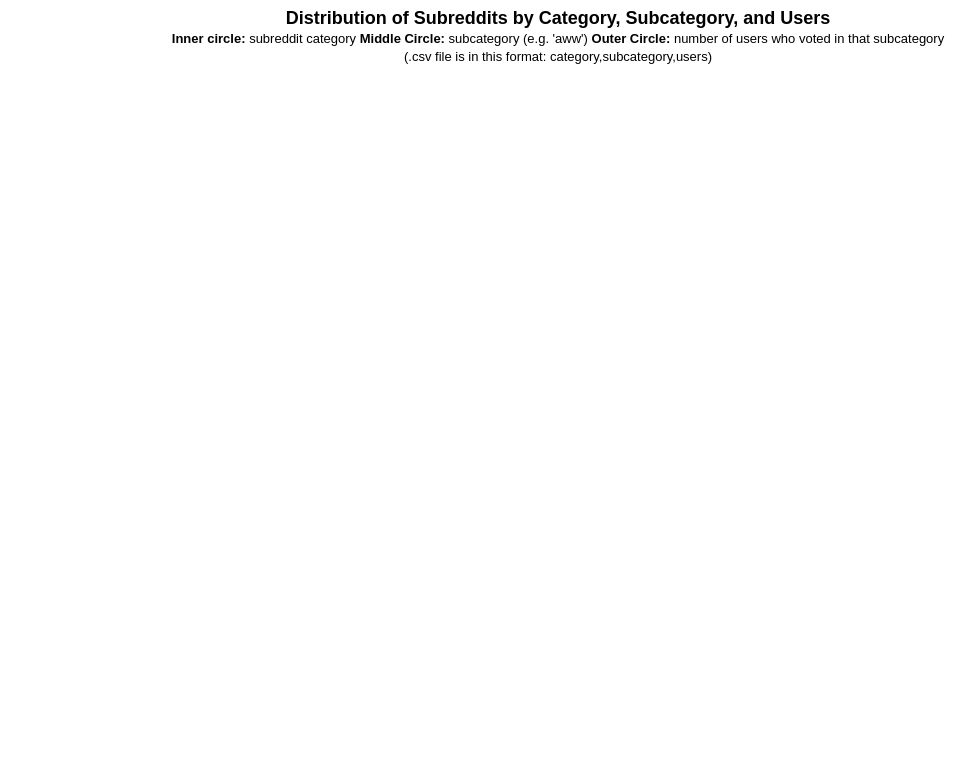
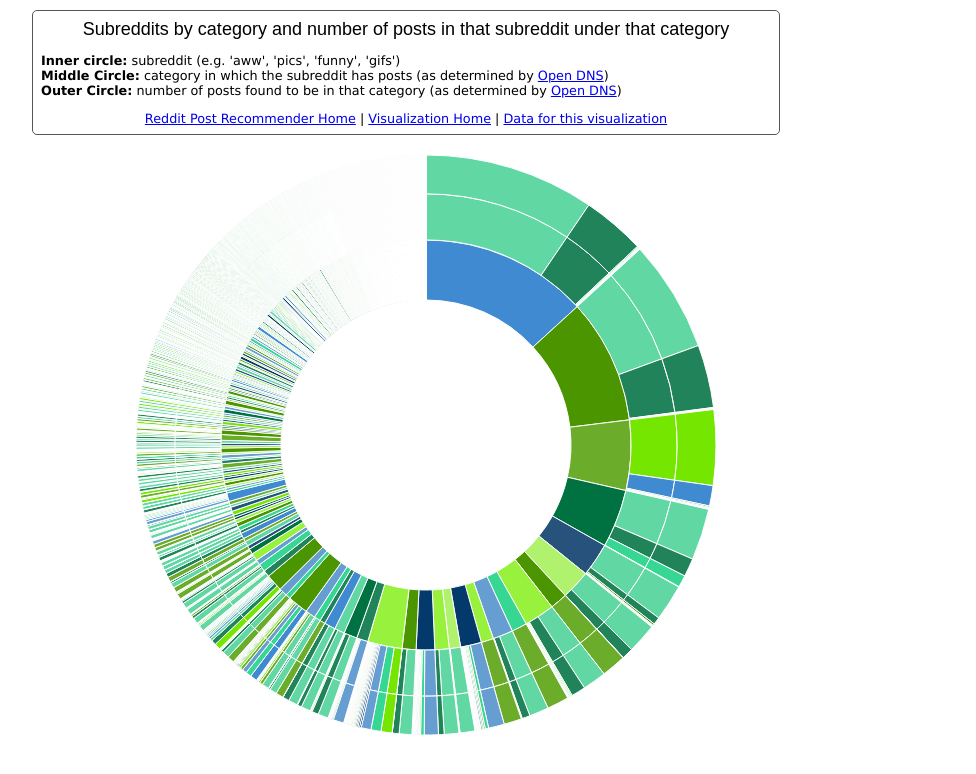
Before and after one commit to BDKNS/CS109Project2014, a plain HTML site: page visualizations/piechart.html in a window 1280 px wide. Shown: the whole page, without its empty margins (82-1058 px from the left). Drawn offline with Linux system fonts and the light colour scheme.

Commit message:
Pie chart: distribution of subreddit by category and posts in that category

```diff
--- a/visualizations/piechart.html
+++ b/visualizations/piechart.html
@@ -5,7 +5,24 @@
     <meta charset="utf-8">
     <meta name="viewport" content="width=device-width, initial-scale=1.0">
     <link rel="shortcut icon" href="../common/delimited-favicon-v4.ico">
-    <title>Distribution of Subreddits by Category, Subcategory, and Users</title>
+    <title>Distribution of subreddits by category and number of posts in that subreddit under that category</title>
+
+    <style>
+      body {
+        font-family:"Lucida Grande","Droid Sans",Arial,Helvetica,sans-serif;
+        position: relative;
+        width: 960px;
+      }
+
+      .legend {
+            border: 1px solid #555555;
+            border-radius: 5px 5px 5px 5px;
+            font-size: 0.8em;
+            margin: 10px;
+            padding: 8px;
+        }
+    </style>
+
     <script type="text/javascript" src="lib/d3.js"></script>
     <script type="text/javascript" src="lib/underscore-min.js"></script>
     <script type="text/javascript">
@@ -20,14 +37,21 @@
     })();
     </script>
   </head>
+
   <body>
-    <center><font face="arial" size="4"><b>Distribution of Subreddits by Category, Subcategory, and Users</b></font><br/>
-    <font face="arial" size="2">
-      <b>Inner circle:</b> subreddit category
-      <b>Middle Circle:</b> subcategory (e.g. 'aww')
-      <b>Outer Circle:</b> number of users who voted in that subcategory
-      <br/>(.csv file is in this format:  category,subcategory,users)
-    </font></center>
+   <center>
+    <div style="width: 80%;">
+      <div class="legend">
+          <font face="arial" size="4">Subreddits by category and number of posts in that subreddit under that category</b></font><br/>
+          <p align="left">
+          <b>Inner circle:</b> subreddit (e.g. 'aww', 'pics', 'funny', 'gifs')<br/>
+          <b>Middle Circle:</b> category in which the subreddit has posts (as determined by <a href="https://www.opendns.com" target="_blank">Open DNS</a>)<br/>
+          <b>Outer Circle:</b> number of posts found to be in that category (as determined by <a href="https://www.opendns.com" target="_blank">Open DNS</a>)</p>
+          <center><a href="https://sites.google.com/a/college.harvard.edu/reddit-post-recommender/?pli=1">Reddit Post Recommender Home</a>  |  <a href="http://cs109-team-site.s3-website-us-west-2.amazonaws.com/">Visualization Home</a>   |   <a href="https://github.com/BDKNS/CS109Project2014/raw/master/visualizations/sunburstdata.csv">Data for this visualization</a>
+      </div>
+    </div>
+    </center>
+
     <script>
       //*************************************************
       // SETUP DATA VIZ
@@ -45,7 +69,7 @@
       var partition = d3.layout.partition()
         .sort(null)
         .size([2 * Math.PI, radius * radius])
-        .value(function(d) { return d.users; });
+        .value(function(d) { return d.numposts; });
 
       var arc = d3.svg.arc()
         .startAngle(function(d) { return d.x; })
@@ -97,7 +121,7 @@
         //*************************************************
         // CALL THE FUNCTION
         //*************************************************
-        var preppedData = genJSON(data, ['category', 'subcategory'])
+        var preppedData = genJSON(data, ['subreddit', 'category'])
 
         //*************************************************
         // LOAD THE PREPPED DATA IN D3
```
